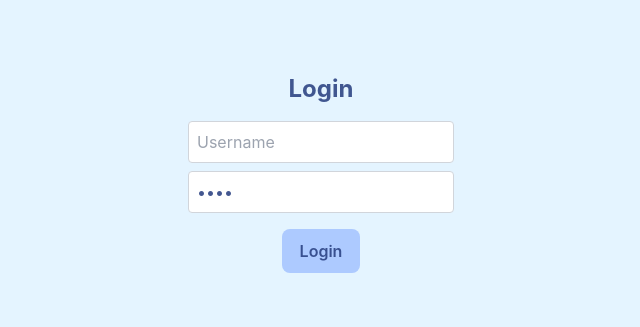
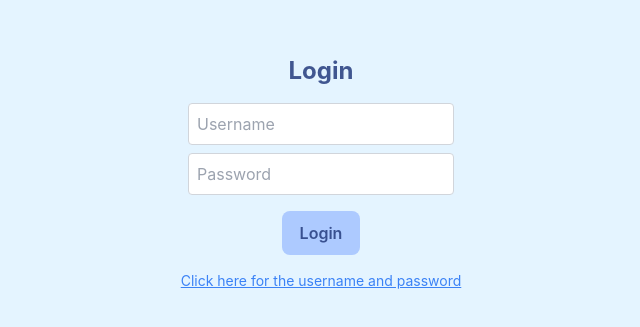
Before and after one commit to cfgcolumbus24/Team-7, a React (Vite) app in the folder Project/client/: page / in a window 1280 px wide. Shown: the part 227-554 px from the top of the page, without its empty margins (319-959 px from the left). Built offline with nearby package versions, Linux system fonts and the light colour scheme.

Commit message:
Add demo credentials button on login page for user guidance

```diff
--- a/Project/client/src/loginPage.jsx
+++ b/Project/client/src/loginPage.jsx
@@ -7,11 +7,15 @@ function LoginPage() {
   const navigate = useNavigate();
 
   const handleLogin = () => {
-    if (username === 'user' && password === 'password') { // Simple check
-      navigate('/app'); // Redirect to App page
+    if (mockAuth(username, password)) {
+      navigate('/app');
     } else {
       alert('Invalid credentials');
     }
+  };
+
+  const showDemoCredentials = () => {
+    alert('Username: demoUser\nPassword: securePass123');
   };
 
   return (
@@ -27,18 +31,32 @@ function LoginPage() {
       <input
         type="password"
         placeholder="Password"
-        value={1234}
+        value={password}
         onChange={(e) => setPassword(e.target.value)}
         className="mb-4 p-2 border border-gray-300 rounded"
       />
       <button
         onClick={handleLogin}
-        className="rounded-lg border-2 border-transparent px-4 py-2 text-base font-semibold bg-[#adcaff] hover:border-[#508aff] transition-colors"
+        className="rounded-lg border-2 border-transparent px-4 py-2 text-base font-semibold bg-[#adcaff] hover:border-[#508aff] transition-colors mb-4"
       >
         Login
+      </button>
+      <button
+        onClick={showDemoCredentials}
+        className="text-sm text-blue-500 underline hover:text-blue-700"
+      >
+        Click here for the username and password
       </button>
     </div>
   );
 }
 
+const mockAuth = (username, password) => {
+  const validCredentials = {
+    username: 'demoUser',
+    password: 'securePass123'
+  };
+  return username === validCredentials.username && password === validCredentials.password;
+};
+
 export default LoginPage;
```
